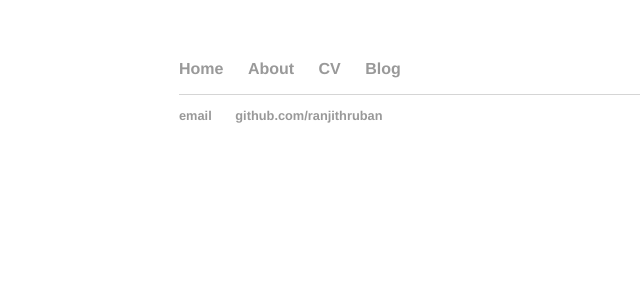
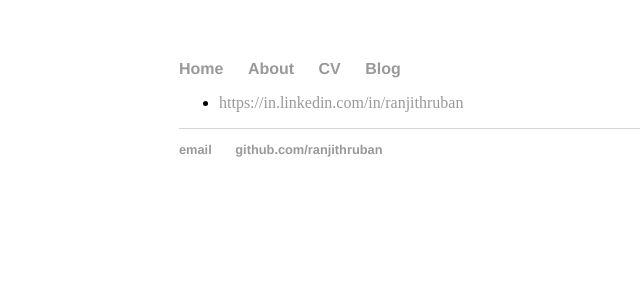
Before and after one commit to ranjithruban/ranjithruban.github.io, a Jekyll site: the page built from cv/index.html, in a window 1280 px wide. Shown: the top 300 px of the page, without its empty margins (13-653 px from the left). Built offline with Jekyll 4.4.1, drawn with Linux system fonts in a browser that asks for light colours.

Commit message:
Add link to cv page

```diff
--- a/cv/index.html
+++ b/cv/index.html
@@ -2,7 +2,8 @@
 layout: default
 title:
 ---
-
-    <div class="cv">
-
-    </div>
+        <div class="cv">
+            <ul class="cv">
+                <li><a href="#">https://in.linkedin.com/in/ranjithruban</a></li>
+                </ul>
+        </div>
```
